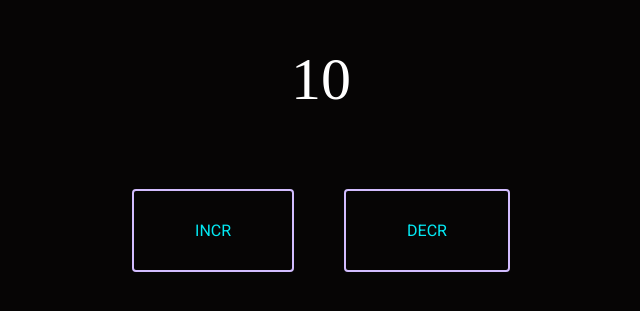
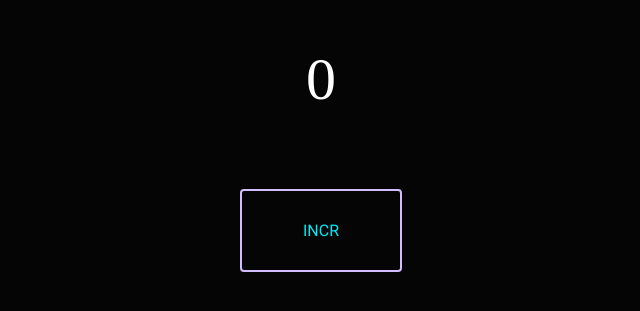
Before and after one commit to rahul001pachar/Restaurant_react, a React (Create React App) app: page / in a window 1280 px wide. Shown: the part 265-576 px from the top of the page, without its empty margins (319-959 px from the left). Built offline with nearby package versions, Linux system fonts and the light colour scheme.

Commit message:
useEffect

```diff
--- a/src/App.js
+++ b/src/App.js
@@ -1,7 +1,7 @@
 import React from "react";
-import UseState from "./Components/Hooks/useState";
+import UseEffect from "./Components/Hooks/useEffect";
 
 const App = ()=>{
-  return <UseState/>;
+  return <UseEffect/>;
 }
 export default App
--- /dev/null
+++ b/src/Components/Hooks/useEffect.js
@@ -0,0 +1,28 @@
+import React, {useEffect, useState} from 'react'
+import "./style.css"
+
+const UseEffect = () => {
+   //const initData=10;
+  const[myNum,setMynum]=useState(0);
+  useEffect(()=>{
+    document.title=`Chats(${myNum})`;
+  });
+
+  return (
+    <>
+    <div className='center_div'>
+        <p>{myNum}</p>
+        <div className='button2' onClick={()=>setMynum(myNum + 1)}>
+            <span></span>
+            <span></span>
+            <span></span>
+            <span></span>
+            INCR
+        </div>
+    </div>
+    </>
+
+  )
+}
+
+export default UseEffect
```
